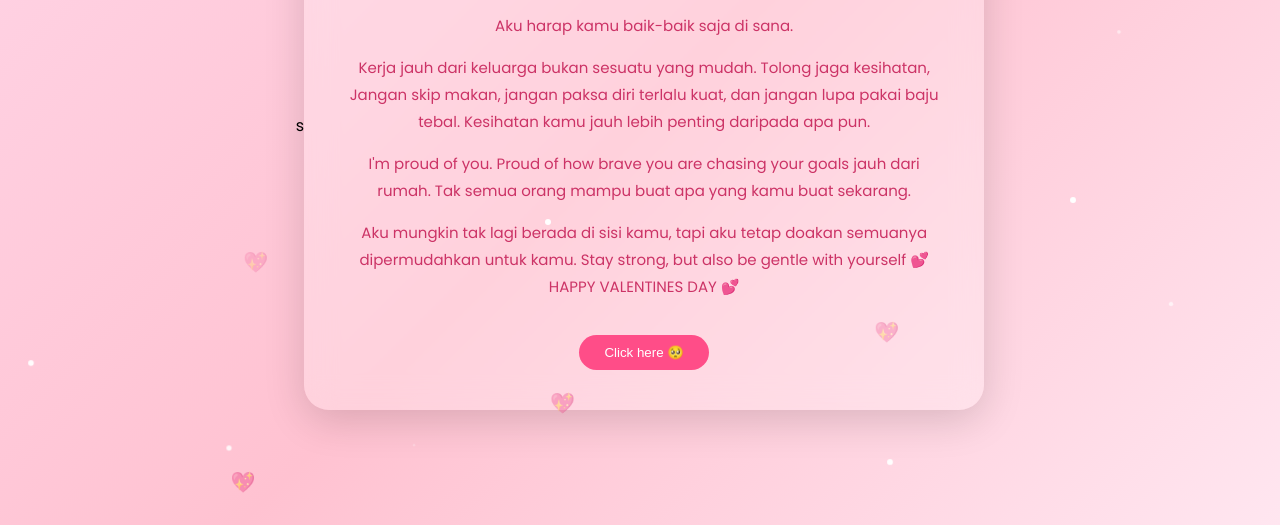
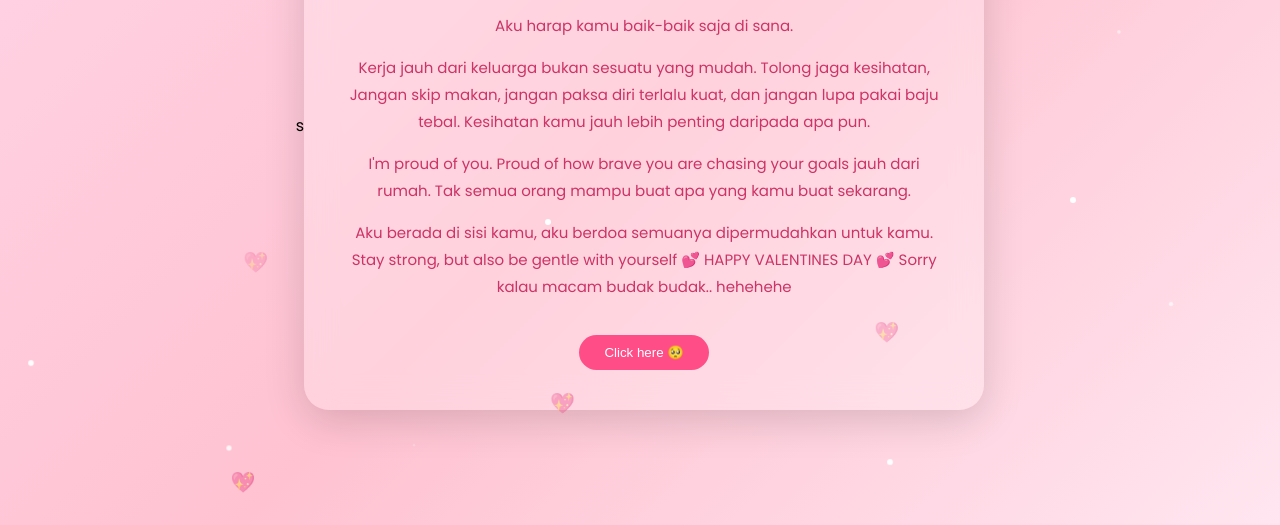
Before and after one commit to jackvun/Happy-Valentines-Day, a plain HTML site: page index.html in a window 1280 px wide. Shown: the part 275-800 px from the top of the page. Drawn offline with Linux system fonts and the light colour scheme.

Commit message:
Update message in index.html for Valentine's Day

```diff
--- a/index.html
+++ b/index.html
@@ -106,10 +106,12 @@ Tak semua orang mampu buat apa yang kamu buat sekarang.
 </p>
 
 <p>
-Aku mungkin tak lagi berada di sisi kamu,
-tapi aku tetap doakan semuanya dipermudahkan untuk kamu.
+Aku berada di sisi kamu,
+aku berdoa semuanya dipermudahkan untuk kamu.
 Stay strong, but also be gentle with yourself 💕
 HAPPY VALENTINES DAY 💕
+
+Sorry kalau macam budak budak.. hehehehe
 </p>
 
 <button onclick="showLove()">Click here 🥺</button>
```
